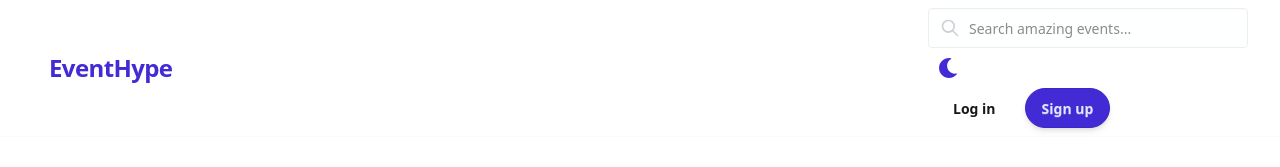
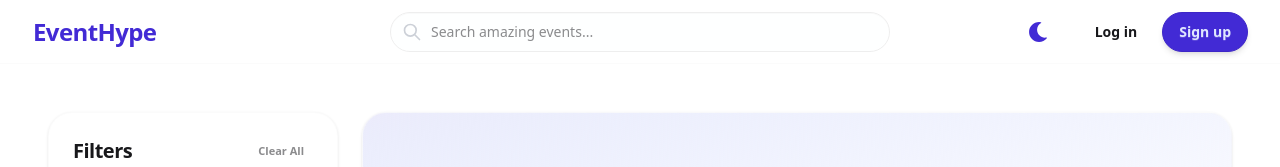
Before and after one commit to wisnu-10/frontend-miniproject, a React (Vite) app: page / in a window 1280 px wide. Shown: the top 167 px of the page. Built offline with nearby package versions, Linux system fonts and the light colour scheme; no server answers.

Commit message:
Updated create event page and event details page design

```diff
--- a/src/components/Navbar.tsx
+++ b/src/components/Navbar.tsx
@@ -41,17 +41,18 @@ const Navbar: React.FC = () => {
 
   return (
     <div className="navbar sticky top-0 z-50 glass-header px-4 sm:px-8 transition-all duration-300">
-      <div className="flex-1">
+      <div className="navbar-start">
         <Link
           to="/"
-          className="btn btn-ghost normal-case text-2xl font-black tracking-tight text-primary hover:bg-transparent"
+          className="btn btn-ghost normal-case text-2xl font-black tracking-tight text-primary hover:bg-transparent xl:pl-0"
         >
           EventHype
         </Link>
       </div>
-      <div className="flex-none gap-4">
+
+      <div className="navbar-center hidden md:flex">
         {/* Search input with modern styling */}
-        <div className="form-control hidden md:flex relative group">
+        <div className="form-control relative group">
           <div className="absolute inset-y-0 left-0 pl-3 flex items-center pointer-events-none">
             <svg
               xmlns="http://www.w3.org/2000/svg"
@@ -71,12 +72,14 @@ const Navbar: React.FC = () => {
           <input
             type="text"
             placeholder="Search amazing events..."
-            className="input input-bordered w-full md:w-64 lg:w-80 pl-10 bg-base-100/50 focus:bg-base-100 transition-all duration-300 focus:ring-2 focus:ring-primary/20 border-base-300"
+            className="input input-bordered w-[350px] lg:w-[500px] rounded-full pl-10 bg-base-100/50 focus:bg-base-100 transition-all duration-300 focus:ring-2 focus:ring-primary/20 border-base-300"
             value={searchTerm}
             onChange={handleSearchChange}
           />
         </div>
+      </div>
 
+      <div className="navbar-end gap-2 sm:gap-4">
         {/* Theme Toggle */}
         <button
           onClick={toggleTheme}
@@ -168,7 +171,7 @@ const Navbar: React.FC = () => {
             </ul>
           </div>
         ) : (
-          <div className="flex gap-3 items-center ml-2">
+          <div className="flex gap-2 items-center ml-1">
             <Link
               to="/login"
               className="btn btn-ghost rounded-full font-semibold hover:bg-base-200"
--- a/src/pages/CreateEventPage.tsx
+++ b/src/pages/CreateEventPage.tsx
@@ -197,9 +197,17 @@ const CreateEventPage: React.FC = () => {
                     </div>
                 </div>
 
-                <div className="form-control mt-4">
-                    <label className="label">Description</label>
-                    <textarea name="description" onChange={formik.handleChange} value={formik.values.description} className="textarea textarea-bordered h-24"></textarea>
+                <div className="form-control mt-4 flex flex-col w-full">
+                    <label className="label">
+                        <span className="label-text font-medium">Description</span>
+                    </label>
+                    <textarea
+                        name="description"
+                        onChange={formik.handleChange}
+                        value={formik.values.description}
+                        className="textarea textarea-bordered w-full h-48 text-base leading-relaxed"
+                        placeholder="Enter comprehensive event details here..."
+                    ></textarea>
                     {formik.touched.description && formik.errors.description && <div className="text-error text-xs mt-1">{formik.errors.description}</div>}
                 </div>
 
--- a/src/pages/EventDetailsPage.tsx
+++ b/src/pages/EventDetailsPage.tsx
@@ -247,28 +247,26 @@ const EventDetailsPage: React.FC = () => {
       {event.ticket_types && event.ticket_types.length > 0 && (
         <div className="bg-base-100 p-6 rounded-lg shadow-xl mb-6">
           <h3 className="text-2xl font-bold mb-4">Ticket Types</h3>
-          <div className="overflow-x-auto">
-            <table className="table w-full">
-              <thead>
+          <div className="overflow-x-auto flex justify-center">
+            <table className="table table-zebra table-md w-full max-w-3xl text-center border rounded-lg overflow-hidden">
+              <thead className="bg-base-200 text-base-content text-sm">
                 <tr>
-                  <th>Type</th>
-                  <th>Price</th>
-                  <th>Available</th>
-                  <th>Action</th>
+                  <th className="text-center font-bold text-base">Type</th>
+                  <th className="text-center font-bold text-base">Price</th>
+                  <th className="text-center font-bold text-base">Available</th>
                 </tr>
               </thead>
               <tbody>
                 {event.ticket_types.map((ticket) => (
-                  <tr key={ticket.id}>
-                    <td>{ticket.name}</td>
-                    <td>
+                  <tr key={ticket.id} className="hover">
+                    <td className="font-semibold text-base">{ticket.name}</td>
+                    <td className="text-primary font-medium text-base">
                       {ticket.price > 0
                         ? `Rp ${ticket.price.toLocaleString()}`
                         : "Free"}
                     </td>
-                    <td>{ticket.available_quantity}</td>
-                    <td>
-                      <button className="btn btn-ghost btn-xs">Select</button>
+                    <td className="text-base">
+                      <div className="badge badge-neutral p-3">{ticket.available_quantity}</div>
                     </td>
                   </tr>
                 ))}
```
Also changed, not shown: 1 other file (tests, documents, lock files or other folders).
